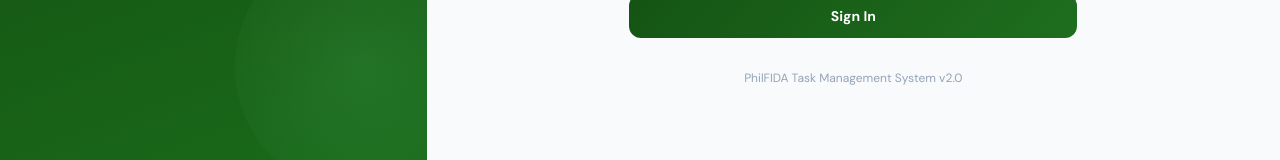
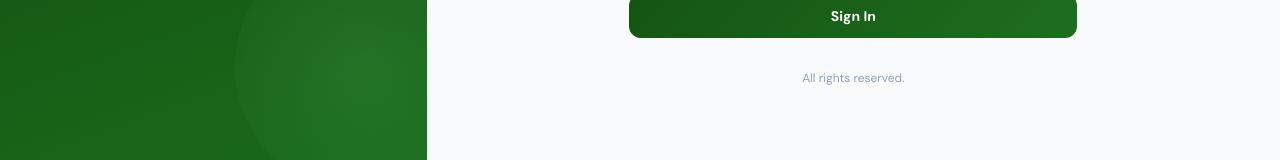
Before and after one commit to devCharuzu/philfida-taskmanage, a React (Vite) app in the folder taskflow-app/: page / in a window 1280 px wide. Shown: the part 565-725 px from the top of the page. Built offline with nearby package versions, Linux system fonts and the light colour scheme.

Commit message:
test push11

```diff
--- a/taskflow-app/src/pages/LoginPage.jsx
+++ b/taskflow-app/src/pages/LoginPage.jsx
@@ -366,7 +366,7 @@
             </form>
           )}
 
-          <p className="text-center text-slate-400 text-xs mt-8">PhilFIDA Task Management System v2.0</p>
+          <p className="text-center text-slate-400 text-xs mt-8">All rights reserved.</p>
         </div>
       </div>
     </div>
```
Also changed, not shown: 2 other files (tests, documents, lock files or other folders).
